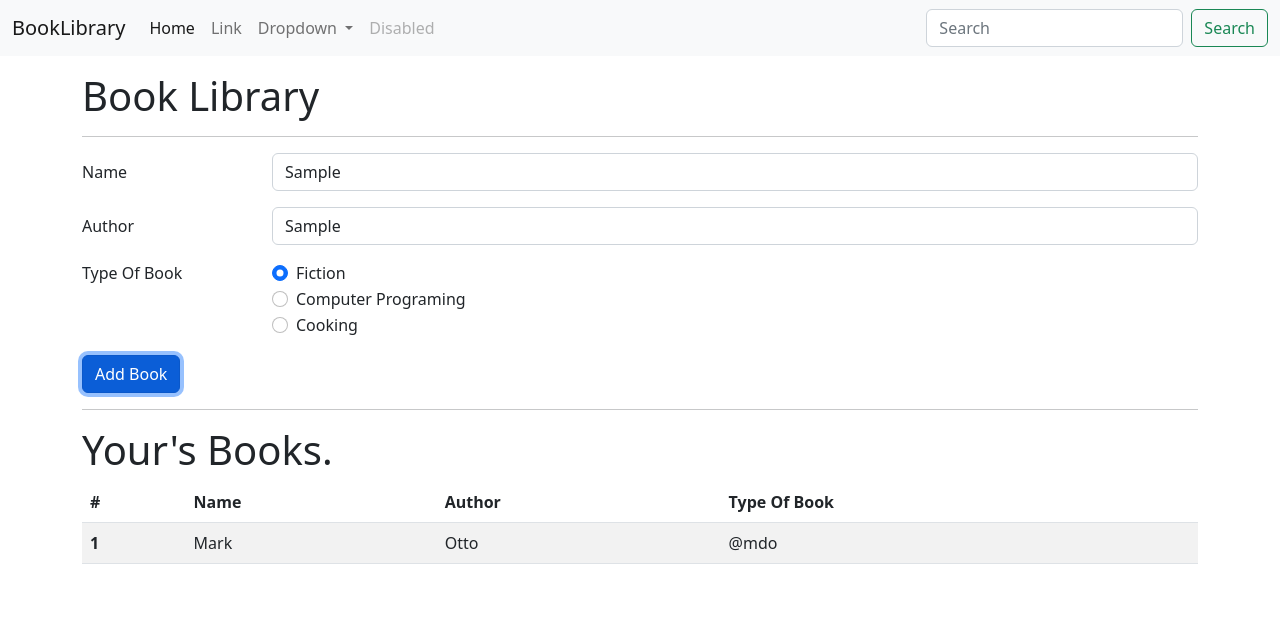
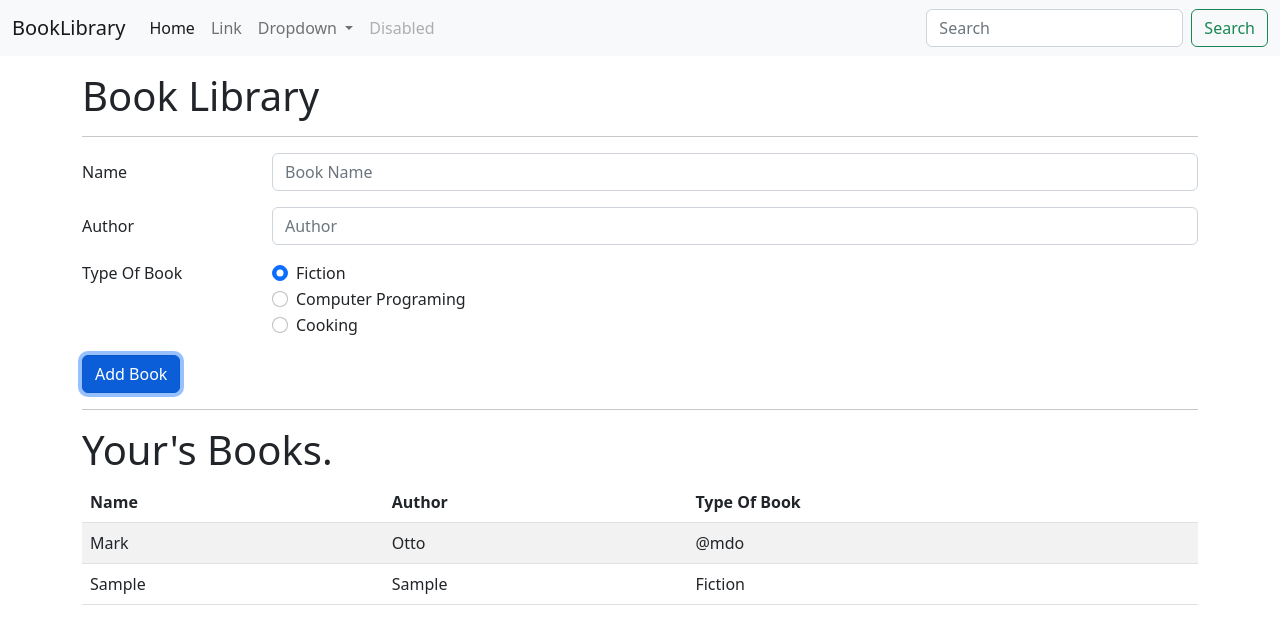
Before and after one commit to Dkumar-R/Book-Library, a plain HTML site: page index.html in a window 1280 px wide. Both pictures are taken after typing "Sample", "Sample" into the empty fields and a click on the button "Add Book". Drawn offline with nearby package versions, Linux system fonts and the light colour scheme.

Commit message:
I delete col. num.

```diff
--- a/index.html
+++ b/index.html
@@ -71,8 +71,8 @@
         <legend class="col-form-label col-sm-2 pt-0">Type Of Book</legend>
         <div class="col-sm-10">
           <div class="form-check">
-            <input class="form-check-input" type="radio" name="gridRadios" id="gridRadios1" value="option1" checked>
-            <label class="form-check-label" for="gridRadios1">
+            <input class="form-check-input" type="radio" name="gridRadios" id="Fiction" value="Fiction" checked>
+            <label class="form-check-label" for="Fiction">
               Fiction
             </label>
           </div>
@@ -98,15 +98,13 @@
       <table class="table table-striped">
         <thead>
           <tr>
-            <th scope="col">#</th>
             <th scope="col">Name</th>
             <th scope="col">Author</th>
             <th scope="col">Type Of Book</th>
           </tr>
         </thead>
-        <tbody>
+        <tbody id="tableBody">
           <tr>
-            <th scope="row">1</th>
             <td>Mark</td>
             <td>Otto</td>
             <td>@mdo</td>
--- a/index.js
+++ b/index.js
@@ -13,14 +13,54 @@ function Display() {
 }
 
 // Add method to display prototype.
+Display.prototype.add = function (book) {
+    console.log("Adding to Web");
+    tableBody = document.getElementById('tableBody')
+    let UIString = `
+                        <tr>
+                        <td>${book.title}</td>
+                        <td>${book.auther}</td>
+                        <td>${book.type}</td>
+                        </tr>`;
+    tableBody.innerHTML+= UIString;
+}
 
 
+Display.prototype.clear = function () {
+    let libraryForm = document.getElementById('libraryForm');
+    libraryForm.reset();
+}
 
 
 // Add submit event when you clicked
 let libraryForm = document.getElementById('libraryForm');
 libraryForm.addEventListener('submit', libraryFormSubmit);
 function libraryFormSubmit(e) {
+    console.log('You have click submit');
+    let title = document.getElementById('bookName').value;
+    let auther = document.getElementById('Author').value;
+    let Fiction = document.getElementById('Fiction');
+    let Programing = document.getElementById('Programing');
+    let Cooking = document.getElementById('Cooking');
+
+    let type;
+    if (Fiction.checked) {
+        type = Fiction.value;
+    }
+    else if (Programing.checked) {
+        type = Programing.value;
+    }
+    else if (Cooking.checked) {
+        type = Cooking.value;
+    }
+
+    let book = new Book(title, auther, type,);
+    console.log(book);
+
+    // Display Method
+    let display = new Display();
+    display.add(book);
+    display.clear();
+
     e.preventDefault();
-    console.log('You have click submit');
 }
```
